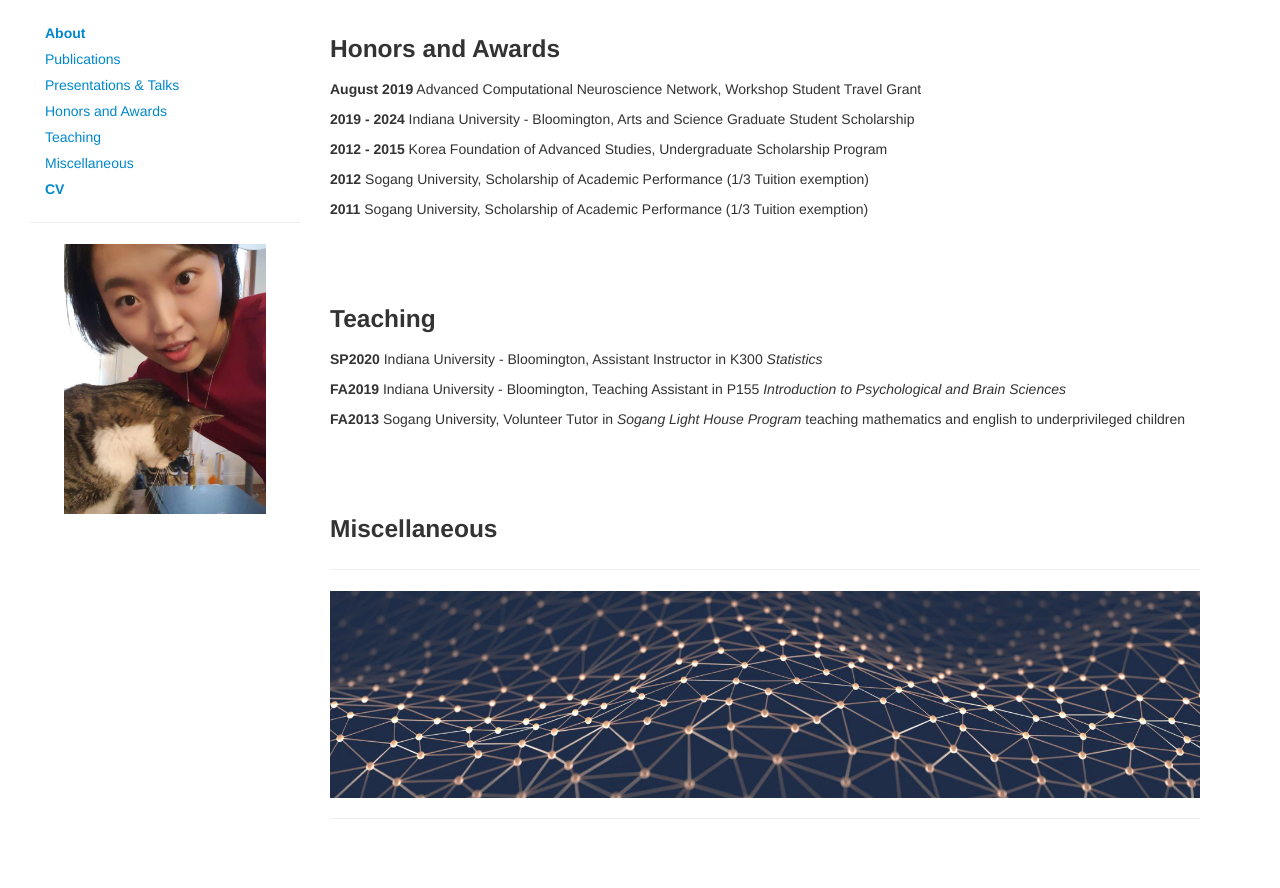
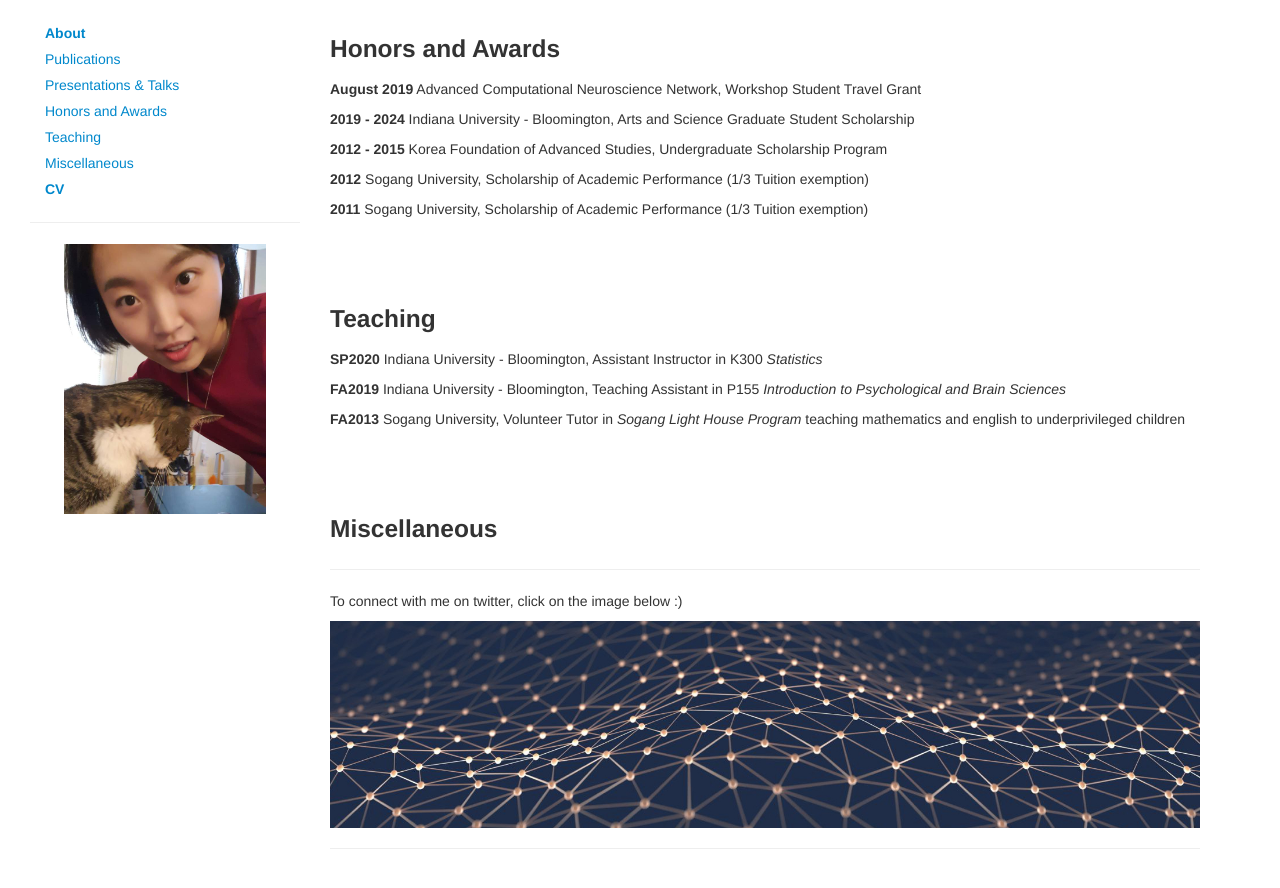
Before and after one commit to joy-neuro/joy-neuro.github.io, a Jekyll site: the page index.html, which Jekyll copies as it is, in a window 1280 px wide and 900 px high, scrolled down 1451 px. Shown: the top 888 px of the window. Built offline with Jekyll 4.4.1, drawn with Linux system fonts in a browser that asks for light colours; nearby versions of some CDN libraries; comment, search, counter and statistics services are not loaded.

Commit message:
Update index.html

```diff
--- a/index.html
+++ b/index.html
@@ -328,7 +328,8 @@
 
             <footer class="footer">
                 <div class='hidden-phone'>
-                <a target="_blank" href="https://github.com/joy-neuro/joy-neuro.github.io"><img src="assets_files/net.jpeg"></a>
+                <p>To connect with me on twitter, click on the image below :)</p>
+                <a target="_blank" href="https://twitter.com/Jo_Youngheun"><img src="assets_files/net.jpeg"></a>
                 <hr>
                 </div>
                 <div class="row">
```
